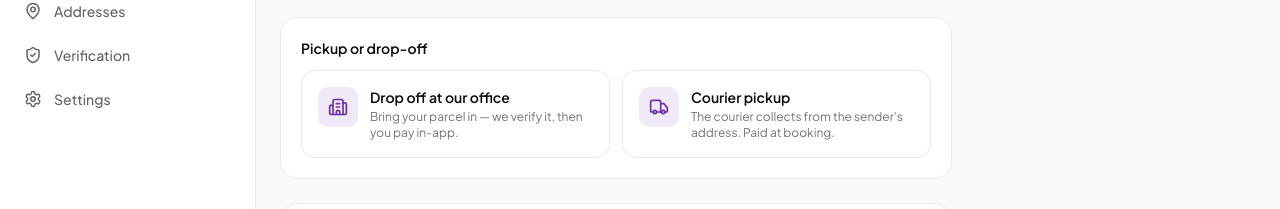
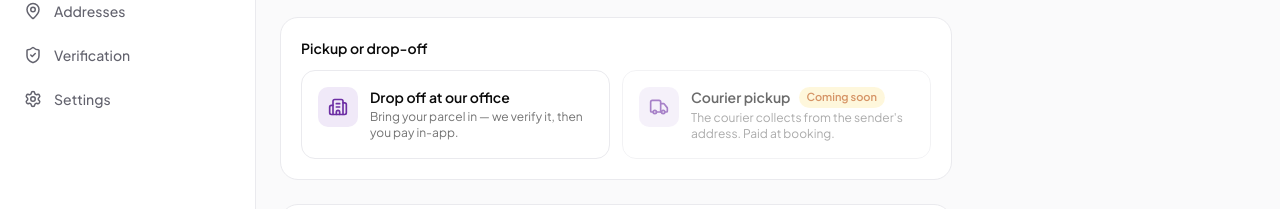
Before and after one commit to Hesed-Fasttrack/hesed-fasttrack-web, a Next.js app: page /dashboard/customer/book in a window 1280 px wide. Shown: the part 349-558 px from the top of the page. Built offline with nearby package versions, Linux system fonts and the light colour scheme; no server answers.

Commit message:
code update

```diff
--- a/app/dashboard/customer/book/_components/details-step.tsx
+++ b/app/dashboard/customer/book/_components/details-step.tsx
@@ -18,9 +18,10 @@ import { useState } from "react";
 
 const PACKAGE_TYPE_ICONS: Record<PackageType, typeof Package> = { PACKAGE: Package, DOCUMENT: FileText };
 
-const FULFILMENT_OPTIONS: { value: FulfilmentType; label: string; description: string; icon: typeof Truck }[] = [
+const FULFILMENT_OPTIONS: { value: FulfilmentType; label: string; description: string; icon: typeof Truck; comingSoon?: boolean }[] = [
   { value: "DROP_OFF", label: "Drop off at our office", description: "Bring your parcel in — we verify it, then you pay in-app.", icon: Building2 },
-  { value: "PICKUP", label: "Courier pickup", description: "The courier collects from the sender's address. Paid at booking.", icon: Truck },
+  // Launch decision: drop-off only until pickup operations are ready.
+  { value: "PICKUP", label: "Courier pickup", description: "The courier collects from the sender's address. Paid at booking.", icon: Truck, comingSoon: true },
 ];
 
 const formatAddress = (address: Address) => `${address.contact_name} — ${address.line1}, ${address.city}, ${address.state}`;
@@ -85,14 +86,22 @@ export const DetailsStep = function () {
             <button
               key={option.value}
               type="button"
+              disabled={option.comingSoon}
               onClick={() => setFulfilmentType(option.value)}
-              className={cn("flex items-start gap-3 rounded-xl border p-4 text-left transition-colors", fulfilmentType === option.value ? "border-brand bg-brand-muted/40" : "border-line hover:bg-muted")}
+              className={cn(
+                "flex items-start gap-3 rounded-xl border p-4 text-left transition-colors",
+                fulfilmentType === option.value ? "border-brand bg-brand-muted/40" : "border-line hover:bg-muted",
+                option.comingSoon && "cursor-not-allowed opacity-60 hover:bg-transparent",
+              )}
             >
               <div className="flex h-10 w-10 shrink-0 items-center justify-center rounded-lg bg-brand-muted">
                 <option.icon className="h-5 w-5 text-brand" />
               </div>
               <div>
-                <p className="text-sm font-semibold text-foreground">{option.label}</p>
+                <div className="flex items-center gap-2">
+                  <p className="text-sm font-semibold text-foreground">{option.label}</p>
+                  {option.comingSoon && <span className="rounded-full bg-amber-100 px-2 py-0.5 text-[11px] font-semibold text-amber-700">Coming soon</span>}
+                </div>
                 <p className="mt-0.5 text-xs text-muted-foreground">{option.description}</p>
               </div>
             </button>
```
